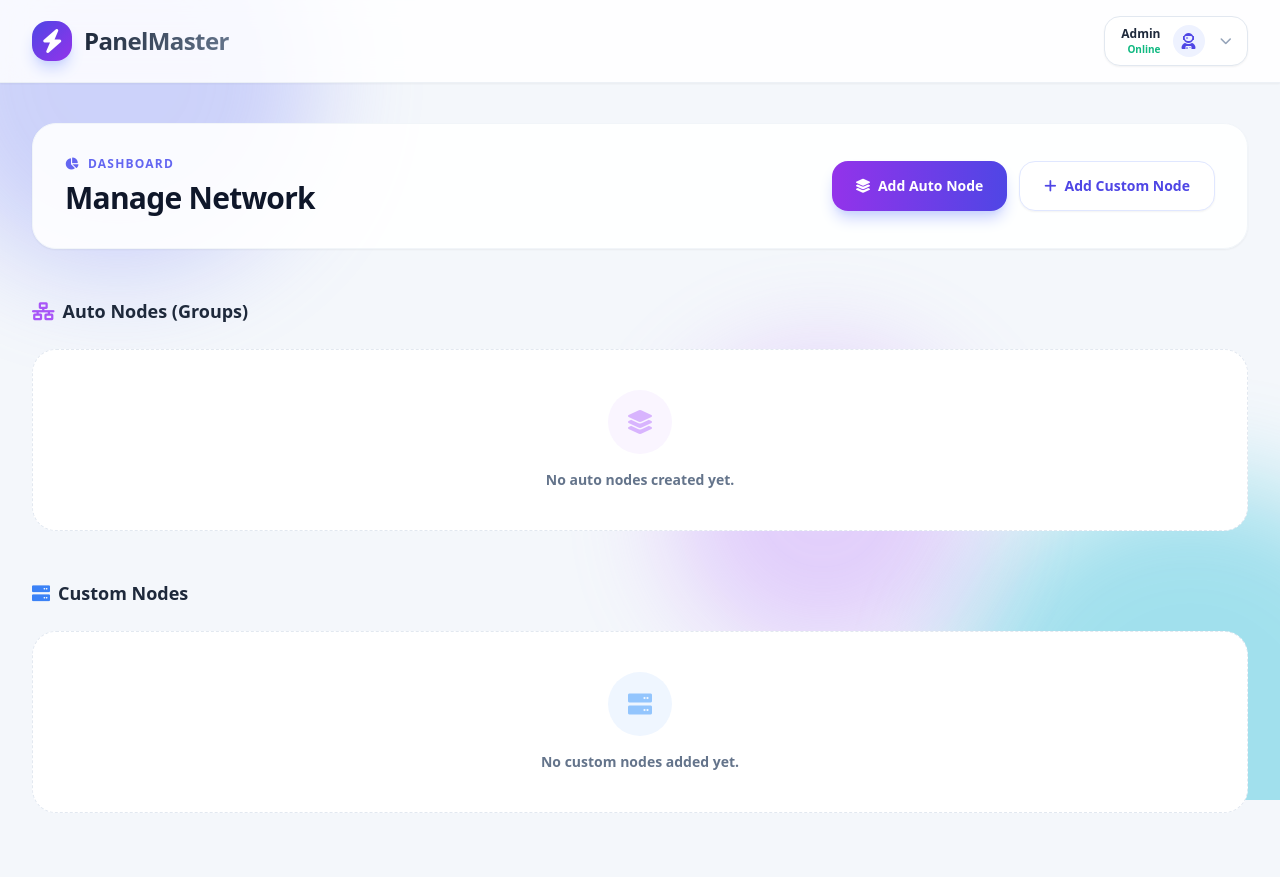
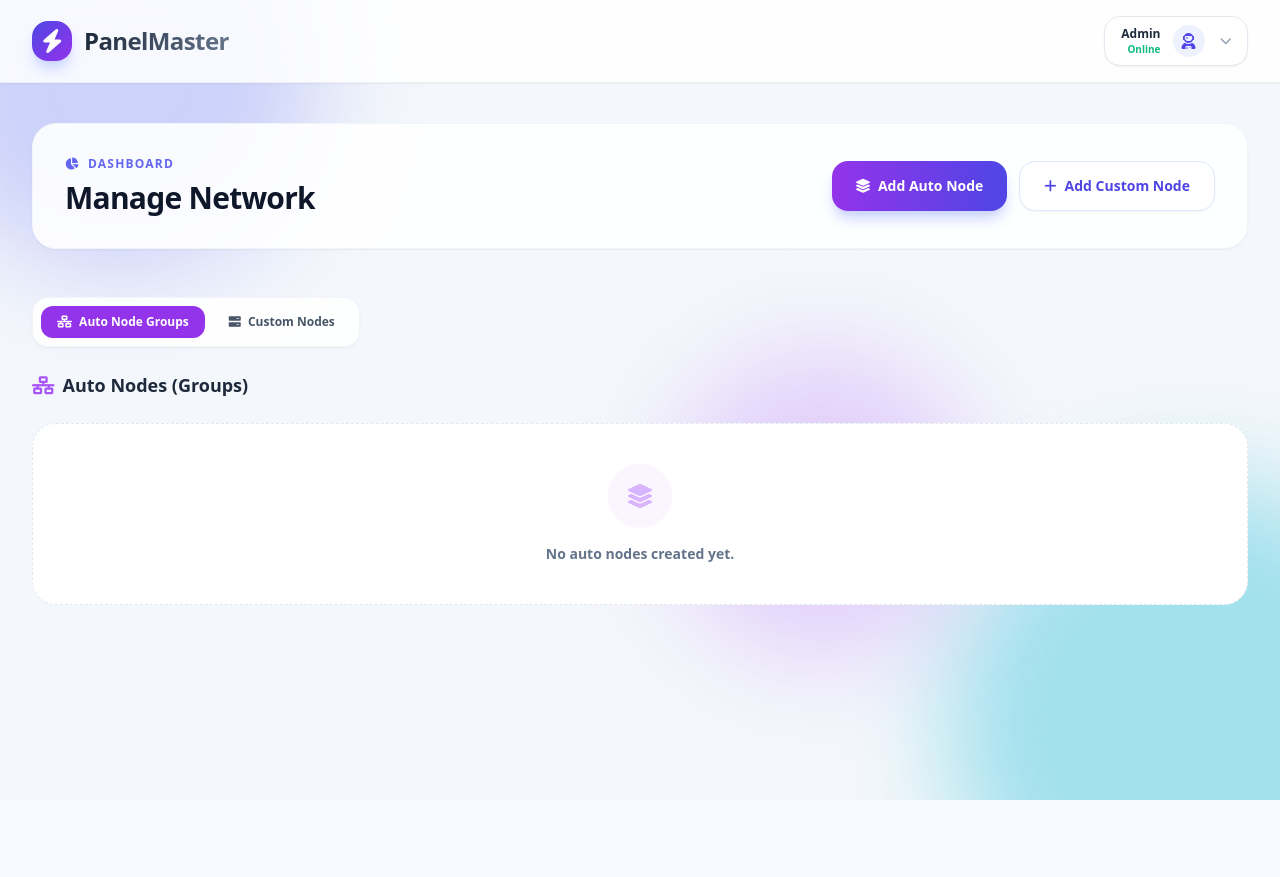
Before and after one commit to chitaw2000/PanelMaster_6, a Flask app: page / in a window 1280 px wide. After the commit the page ends 800 px from the top, so only its background shows below. Run offline with Flask 3, Linux system fonts and the light colour scheme; the visitor is signed in with stand-in values (Sample User, id 1); parts of the project's set-up code (start-up, migrations or seed data) failed here and were passed over; some libraries are stand-ins or nearby versions.

Commit message:
Add backup folder mapping, typed delete confirmations, and dashboard section tabs.
Store node backups in group/custom folders with folder metadata in UI, require typed ID confirmation for auto-group and node deletion, and add menu tabs to switch between auto groups and custom nodes.

Made-with: Cursor

```diff
--- a/main.py
+++ b/main.py
@@ -347,9 +347,8 @@ def dashboard():
             }
 
     for nid, files in raw_backups.items():
-        if nid in nodes:
-            custom_backups[nid] = {"name": nodes[nid].get('name', nid), "ip": nodes[nid].get('ip', ''), "files": files}
-        elif nid in auto_nids_map:
+        # Prefer showing nodes under their group section when available.
+        if nid in auto_nids_map:
             nmeta = auto_nids_map[nid]
             gid = nmeta["gid"]
             auto_backups[gid]["nodes"][nid] = {
@@ -357,6 +356,8 @@ def dashboard():
                 "ip": nmeta["ip"],
                 "files": files
             }
+        elif nid in nodes:
+            custom_backups[nid] = {"name": nodes[nid].get('name', nid), "ip": nodes[nid].get('ip', ''), "files": files}
         else:
             orphaned_backups[nid] = files
 
@@ -1449,32 +1450,33 @@ def create_node_backup(node_id):
         with db_lock:
             with open(USERS_DB, 'r') as f:
                 db = json.load(f)
-        filename, user_count = create_node_backup_snapshot(BACKUP_DIR, node_id, db)
-        log_activity("Create Node Backup", f"node={node_id} users={user_count} file={filename}", "info")
+        groups = load_auto_groups()
+        backup_ref, user_count, folder_label = create_node_backup_snapshot(BACKUP_DIR, node_id, db, groups)
+        log_activity("Create Node Backup", f"node={node_id} users={user_count} file={backup_ref} folder={folder_label}", "info")
     return redirect(request.referrer)
 
-@app.route('/download_backup/<filename>')
-def download_backup(filename):
-    path = safe_backup_path(BACKUP_DIR, filename)
+@app.route('/download_backup/<path:backup_ref>')
+def download_backup(backup_ref):
+    path = safe_backup_path(BACKUP_DIR, backup_ref)
     if not path:
         return redirect(request.referrer or url_for('dashboard'))
     if os.path.exists(path):
         return send_file(path, as_attachment=True)
     return redirect(request.referrer)
 
-@app.route('/delete_backup/<filename>', methods=['POST'])
-def delete_backup(filename):
-    path = safe_backup_path(BACKUP_DIR, filename)
+@app.route('/delete_backup/<path:backup_ref>', methods=['POST'])
+def delete_backup(backup_ref):
+    path = safe_backup_path(BACKUP_DIR, backup_ref)
     if not path:
         return redirect(request.referrer or url_for('dashboard'))
     if os.path.exists(path):
         os.remove(path)
-        log_activity("Delete Backup", f"file={filename}", "warning")
+        log_activity("Delete Backup", f"file={backup_ref}", "warning")
     return redirect(request.referrer)
 
-@app.route('/restore_node_backup/<filename>', methods=['POST'])
-def restore_node_backup(filename):
-    path = safe_backup_path(BACKUP_DIR, filename)
+@app.route('/restore_node_backup/<path:backup_ref>', methods=['POST'])
+def restore_node_backup(backup_ref):
+    path = safe_backup_path(BACKUP_DIR, backup_ref)
     if not path or not os.path.exists(path):
         return redirect(request.referrer or url_for('dashboard'))
 
@@ -1533,7 +1535,7 @@ def restore_node_backup(filename):
         suffix = " ; unset -f systemctl; systemctl reset-failed xray; systemctl restart xray"
         execute_ssh_bg(ip, [prefix + " ; ".join(cmds) + suffix])
 
-    log_activity("Restore Node Backup", f"node={target_node} users={restored_count} file={filename}", "success")
+    log_activity("Restore Node Backup", f"node={target_node} users={restored_count} file={backup_ref}", "success")
     return redirect(request.referrer or f"/node/{target_node}")
 
 @app.route('/purge_node/<node_id>', methods=['POST'])
@@ -1549,9 +1551,17 @@ def purge_node(node_id):
                 json.dump(db, f)
 
     if os.path.exists(BACKUP_DIR):
-        for f in os.listdir(BACKUP_DIR):
-            if f.startswith(f"backup_{node_id}_") or f.startswith(f"node_backup__{node_id}__"):
-                os.remove(os.path.join(BACKUP_DIR, f))
+        for root, _, files in os.walk(BACKUP_DIR):
+            for f in files:
+                if (
+                    f.startswith(f"backup_{node_id}_")
+                    or f.startswith(f"node_backup__{node_id}__")
+                    or f"__{node_id}__" in f
+                ):
+                    try:
+                        os.remove(os.path.join(root, f))
+                    except Exception:
+                        pass
     log_activity("Purge Node Data", f"node={node_id}", "error")
     return redirect(request.referrer)
 
@@ -1606,9 +1616,9 @@ def create_full_backup():
     log_activity("Create Full Backup", f"file={filename} users={len(users_db)}", "info")
     return redirect(request.referrer or url_for('dashboard'))
 
-@app.route('/restore_full_backup/<filename>', methods=['POST'])
-def restore_full_backup(filename):
-    path = safe_backup_path(BACKUP_DIR, filename)
+@app.route('/restore_full_backup/<path:backup_ref>', methods=['POST'])
+def restore_full_backup(backup_ref):
+    path = safe_backup_path(BACKUP_DIR, backup_ref)
     if not path or not os.path.exists(path):
         return redirect(request.referrer or url_for('dashboard'))
 
@@ -1657,7 +1667,7 @@ def restore_full_backup(filename):
         suffix = " ; unset -f systemctl; systemctl reset-failed xray; systemctl restart xray"
         execute_ssh_bg(ip, [prefix + " ; ".join(cmds) + suffix])
 
-    log_activity("Restore Full Backup", f"file={filename} users={len(users_db)}", "success")
+    log_activity("Restore Full Backup", f"file={backup_ref} users={len(users_db)}", "success")
     return redirect(url_for('dashboard'))
 
 @app.route('/upload_backup', methods=['POST'])
--- a/templates/dashboard.html
+++ b/templates/dashboard.html
@@ -68,14 +68,19 @@
         </div>
     </div>
 
-    <div class="mb-12">
+    <div class="mb-6 bg-white/90 rounded-2xl border border-slate-100 p-2 inline-flex gap-2 shadow-sm">
+        <button id="sectionTabAuto" onclick="switchDashboardSection('auto')" class="px-4 py-2 rounded-xl text-xs font-black bg-purple-600 text-white"><i class="fa-solid fa-network-wired mr-1"></i> Auto Node Groups</button>
+        <button id="sectionTabCustom" onclick="switchDashboardSection('custom')" class="px-4 py-2 rounded-xl text-xs font-black text-slate-600 hover:bg-slate-100"><i class="fa-solid fa-server mr-1"></i> Custom Nodes</button>
+    </div>
+
+    <div id="sectionAuto" class="mb-12">
         <h2 class="text-lg font-black text-slate-800 mb-6 flex items-center gap-2"><i class="fa-solid fa-network-wired text-purple-500"></i> Auto Nodes (Groups)</h2>
         {% if groups %}
         <div class="grid grid-cols-1 md:grid-cols-2 xl:grid-cols-3 gap-6">
             {% for g in groups %}
             <div class="relative bg-gradient-to-br from-indigo-600 via-purple-600 to-fuchsia-600 rounded-3xl shadow-lg shadow-purple-200/50 hover:shadow-xl hover:shadow-purple-300/50 transition-all duration-300 group overflow-hidden flex flex-col text-white border border-white/10 hover:-translate-y-1 card-fx reveal-up">
                 <div class="absolute top-0 right-0 -mr-8 -mt-8 w-40 h-40 bg-white/10 rounded-full blur-2xl pointer-events-none"></div>
-                <form action="/delete_auto_group/{{ g.id }}" method="POST" onsubmit="return confirm('⚠️ WARNING: Delete this entire Auto Node?');" class="absolute top-5 right-5 z-10 opacity-100 md:opacity-0 md:group-hover:opacity-100 transition-opacity"><button type="submit" class="bg-black/20 hover:bg-red-500/80 backdrop-blur-md p-2.5 rounded-xl transition-colors" title="Delete Group"><i class="fa-solid fa-trash-can text-sm"></i></button></form>
+                <form action="/delete_auto_group/{{ g.id }}" method="POST" onsubmit="return confirmDeleteByTyping('Auto Group', '{{ g.id }}');" class="absolute top-5 right-5 z-10 opacity-100 md:opacity-0 md:group-hover:opacity-100 transition-opacity"><button type="submit" class="bg-black/20 hover:bg-red-500/80 backdrop-blur-md p-2.5 rounded-xl transition-colors" title="Delete Group"><i class="fa-solid fa-trash-can text-sm"></i></button></form>
                 <a href="/group/{{ g.id }}" class="block p-7 flex-1 flex flex-col relative z-10">
                     <div class="flex justify-between items-start mb-5"><div class="w-14 h-14 rounded-2xl bg-white/20 backdrop-blur-md flex items-center justify-center text-2xl border border-white/20 shadow-inner"><i class="fa-solid fa-network-wired"></i></div><div class="text-right mr-10 md:group-hover:hidden transition-opacity"><span class="bg-black/20 backdrop-blur-md border border-white/10 px-3 py-1 rounded-lg text-[10px] font-black uppercase font-mono shadow-sm">{{ g.id }}</span></div></div>
                     <h2 class="text-2xl font-black mb-2 truncate pr-8">{{ g.name }}</h2>
@@ -90,7 +95,7 @@
         {% endif %}
     </div>
 
-    <div>
+    <div id="sectionCustom">
         <h2 class="text-lg font-black text-slate-800 mb-6 flex items-center gap-2"><i class="fa-solid fa-server text-blue-500"></i> Custom Nodes</h2>
         {% if nodes %}
         <div class="grid grid-cols-1 md:grid-cols-2 xl:grid-cols-3 gap-6">
@@ -170,11 +175,12 @@
                         <div class="truncate mr-2">
                             <p class="text-xs font-black text-slate-700 truncate">{{ f.filename }}</p>
                             <p class="text-[10px] font-bold text-slate-400">{{ f.time }} • {{ f.size }}</p>
+                            <p class="text-[9px] font-mono font-bold text-slate-400">Folder: {{ f.folder }}</p>
                         </div>
                         <div class="flex gap-1.5 shrink-0">
-                            <a href="/download_backup/{{ f.filename }}" class="bg-indigo-50 text-indigo-600 hover:bg-indigo-600 hover:text-white w-8 h-8 rounded-lg flex items-center justify-center transition-colors"><i class="fa-solid fa-download text-[10px]"></i></a>
-                            <form action="/restore_full_backup/{{ f.filename }}" method="POST" onsubmit="return confirm('Restore FULL backup now?');" class="m-0"><button type="submit" class="bg-emerald-50 text-emerald-600 hover:bg-emerald-600 hover:text-white w-8 h-8 rounded-lg flex items-center justify-center transition-colors"><i class="fa-solid fa-rotate-left text-[10px]"></i></button></form>
-                            <form action="/delete_backup/{{ f.filename }}" method="POST" onsubmit="return confirm('Delete backup?');" class="m-0"><button type="submit" class="bg-red-50 text-red-500 hover:bg-red-500 hover:text-white w-8 h-8 rounded-lg flex items-center justify-center transition-colors"><i class="fa-solid fa-trash-can text-[10px]"></i></button></form>
+                            <a href="/download_backup/{{ f.ref }}" class="bg-indigo-50 text-indigo-600 hover:bg-indigo-600 hover:text-white w-8 h-8 rounded-lg flex items-center justify-center transition-colors"><i class="fa-solid fa-download text-[10px]"></i></a>
+                            <form action="/restore_full_backup/{{ f.ref }}" method="POST" onsubmit="return confirm('Restore FULL backup now?');" class="m-0"><button type="submit" class="bg-emerald-50 text-emerald-600 hover:bg-emerald-600 hover:text-white w-8 h-8 rounded-lg flex items-center justify-center transition-colors"><i class="fa-solid fa-rotate-left text-[10px]"></i></button></form>
+                            <form action="/delete_backup/{{ f.ref }}" method="POST" onsubmit="return confirm('Delete backup?');" class="m-0"><button type="submit" class="bg-red-50 text-red-500 hover:bg-red-500 hover:text-white w-8 h-8 rounded-lg flex items-center justify-center transition-colors"><i class="fa-solid fa-trash-can text-[10px]"></i></button></form>
                         </div>
                     </div>
                     {% endfor %}
@@ -205,11 +211,12 @@
                                 <div class="truncate mr-2">
                                     <p class="text-[11px] font-bold text-slate-700 truncate">{{ f.filename }}</p>
                                     <p class="text-[9px] font-mono font-bold text-slate-400">{{ f.time }} • {{ f.size }}</p>
+                                    <p class="text-[8px] font-mono font-bold text-slate-400">Folder: {{ f.folder }}</p>
                                 </div>
                                 <div class="flex gap-1 shrink-0">
-                                    <a href="/download_backup/{{ f.filename }}" class="bg-indigo-100 text-indigo-600 hover:bg-indigo-600 hover:text-white w-6 h-6 rounded flex items-center justify-center transition-colors"><i class="fa-solid fa-download text-[9px]"></i></a>
-                                    <form action="/restore_node_backup/{{ f.filename }}" method="POST" onsubmit="return confirm('Restore this node backup to {{ nid }}?');" class="m-0"><input type="hidden" name="node_id" value="{{ nid }}"><button type="submit" class="bg-emerald-100 text-emerald-600 hover:bg-emerald-600 hover:text-white w-6 h-6 rounded flex items-center justify-center transition-colors"><i class="fa-solid fa-rotate-left text-[9px]"></i></button></form>
-                                    <form action="/delete_backup/{{ f.filename }}" method="POST" onsubmit="return confirm('Delete backup?');" class="m-0"><button type="submit" class="bg-red-100 text-red-500 hover:bg-red-500 hover:text-white w-6 h-6 rounded flex items-center justify-center transition-colors"><i class="fa-solid fa-trash-can text-[9px]"></i></button></form>
+                                    <a href="/download_backup/{{ f.ref }}" class="bg-indigo-100 text-indigo-600 hover:bg-indigo-600 hover:text-white w-6 h-6 rounded flex items-center justify-center transition-colors"><i class="fa-solid fa-download text-[9px]"></i></a>
+                                    <form action="/restore_node_backup/{{ f.ref }}" method="POST" onsubmit="return confirm('Restore this node backup to {{ nid }}?');" class="m-0"><input type="hidden" name="node_id" value="{{ nid }}"><button type="submit" class="bg-emerald-100 text-emerald-600 hover:bg-emerald-600 hover:text-white w-6 h-6 rounded flex items-center justify-center transition-colors"><i class="fa-solid fa-rotate-left text-[9px]"></i></button></form>
+                                    <form action="/delete_backup/{{ f.ref }}" method="POST" onsubmit="return confirm('Delete backup?');" class="m-0"><button type="submit" class="bg-red-100 text-red-500 hover:bg-red-500 hover:text-white w-6 h-6 rounded flex items-center justify-center transition-colors"><i class="fa-solid fa-trash-can text-[9px]"></i></button></form>
                                 </div>
                             </div>
                             {% endfor %}
@@ -245,11 +252,12 @@
                                         <div class="truncate mr-2">
                                             <p class="text-[11px] font-bold text-slate-700 truncate">{{ f.filename }}</p>
                                             <p class="text-[8px] font-mono font-bold text-slate-400">{{ f.time }} • {{ f.size }}</p>
+                                            <p class="text-[8px] font-mono font-bold text-slate-400">Folder: {{ f.folder }}</p>
                                         </div>
                                         <div class="flex gap-1 shrink-0">
-                                            <a href="/download_backup/{{ f.filename }}" class="bg-indigo-100 text-indigo-600 hover:bg-indigo-600 hover:text-white w-6 h-6 rounded flex items-center justify-center transition-colors"><i class="fa-solid fa-download text-[9px]"></i></a>
-                                            <form action="/restore_node_backup/{{ f.filename }}" method="POST" onsubmit="return confirm('Restore this backup to {{ nid }}?');" class="m-0"><input type="hidden" name="node_id" value="{{ nid }}"><button type="submit" class="bg-emerald-100 text-emerald-600 hover:bg-emerald-600 hover:text-white w-6 h-6 rounded flex items-center justify-center transition-colors"><i class="fa-solid fa-rotate-left text-[9px]"></i></button></form>
-                                            <form action="/delete_backup/{{ f.filename }}" method="POST" onsubmit="return confirm('Delete backup?');" class="m-0"><button type="submit" class="bg-red-100 text-red-500 hover:bg-red-500 hover:text-white w-6 h-6 rounded flex items-center justify-center transition-colors"><i class="fa-solid fa-trash-can text-[9px]"></i></button></form>
+                                            <a href="/download_backup/{{ f.ref }}" class="bg-indigo-100 text-indigo-600 hover:bg-indigo-600 hover:text-white w-6 h-6 rounded flex items-center justify-center transition-colors"><i class="fa-solid fa-download text-[9px]"></i></a>
+                                            <form action="/restore_node_backup/{{ f.ref }}" method="POST" onsubmit="return confirm('Restore this backup to {{ nid }}?');" class="m-0"><input type="hidden" name="node_id" value="{{ nid }}"><button type="submit" class="bg-emerald-100 text-emerald-600 hover:bg-emerald-600 hover:text-white w-6 h-6 rounded flex items-center justify-center transition-colors"><i class="fa-solid fa-rotate-left text-[9px]"></i></button></form>
+                                            <form action="/delete_backup/{{ f.ref }}" method="POST" onsubmit="return confirm('Delete backup?');" class="m-0"><button type="submit" class="bg-red-100 text-red-500 hover:bg-red-500 hover:text-white w-6 h-6 rounded flex items-center justify-center transition-colors"><i class="fa-solid fa-trash-can text-[9px]"></i></button></form>
                                         </div>
                                     </div>
                                     {% endfor %}
@@ -276,10 +284,11 @@
                                 <div class="truncate mr-2">
                                     <p class="text-[11px] font-bold text-slate-700 truncate">{{ f.filename }}</p>
                                     <p class="text-[8px] font-mono font-bold text-slate-400">{{ f.time }} • {{ f.size }}</p>
+                                    <p class="text-[8px] font-mono font-bold text-slate-400">Folder: {{ f.folder }}</p>
                                 </div>
                                 <div class="flex gap-1 shrink-0">
-                                    <a href="/download_backup/{{ f.filename }}" class="bg-slate-100 text-slate-500 hover:bg-slate-500 hover:text-white w-6 h-6 rounded flex items-center justify-center transition-colors"><i class="fa-solid fa-download text-[9px]"></i></a>
-                                    <form action="/delete_backup/{{ f.filename }}" method="POST" onsubmit="return confirm('Delete backup?');" class="m-0"><button type="submit" class="bg-red-100 text-red-500 hover:bg-red-500 hover:text-white w-6 h-6 rounded flex items-center justify-center transition-colors"><i class="fa-solid fa-trash-can text-[9px]"></i></button></form>
+                                    <a href="/download_backup/{{ f.ref }}" class="bg-slate-100 text-slate-500 hover:bg-slate-500 hover:text-white w-6 h-6 rounded flex items-center justify-center transition-colors"><i class="fa-solid fa-download text-[9px]"></i></a>
+                                    <form action="/delete_backup/{{ f.ref }}" method="POST" onsubmit="return confirm('Delete backup?');" class="m-0"><button type="submit" class="bg-red-100 text-red-500 hover:bg-red-500 hover:text-white w-6 h-6 rounded flex items-center justify-center transition-colors"><i class="fa-solid fa-trash-can text-[9px]"></i></button></form>
                                 </div>
                             </div>
                             {% endfor %}
@@ -485,6 +494,27 @@ function closeHistoryModal() {
     const modal = document.getElementById('historyModal');
     if (modal) modal.classList.add('hidden');
 }
+function confirmDeleteByTyping(label, expectedId) {
+    const typed = prompt(`Type ${label} ID to delete:\n${expectedId}`);
+    if (typed === null) return false;
+    if ((typed || '').trim().toLowerCase() !== String(expectedId || '').trim().toLowerCase()) {
+        alert('ID does not match. Delete cancelled.');
+        return false;
+    }
+    return confirm(`Final confirm: delete ${label} [${expectedId}]?`);
+}
+function switchDashboardSection(section) {
+    const autoEl = document.getElementById('sectionAuto');
+    const customEl = document.getElementById('sectionCustom');
+    const autoBtn = document.getElementById('sectionTabAuto');
+    const customBtn = document.getElementById('sectionTabCustom');
+    const isAuto = section === 'auto';
+    if (autoEl) autoEl.classList.toggle('hidden', !isAuto);
+    if (customEl) customEl.classList.toggle('hidden', isAuto);
+    if (autoBtn) autoBtn.className = isAuto ? 'px-4 py-2 rounded-xl text-xs font-black bg-purple-600 text-white' : 'px-4 py-2 rounded-xl text-xs font-black text-slate-600 hover:bg-slate-100';
+    if (customBtn) customBtn.className = !isAuto ? 'px-4 py-2 rounded-xl text-xs font-black bg-indigo-600 text-white' : 'px-4 py-2 rounded-xl text-xs font-black text-slate-600 hover:bg-slate-100';
+    localStorage.setItem('dashboardSectionTab', isAuto ? 'auto' : 'custom');
+}
 function filterHistoryLogs() {
     const search = (document.getElementById('historySearchInput')?.value || '').trim().toLowerCase();
     const level = (document.getElementById('historyLevelFilter')?.value || '').trim().toLowerCase();
@@ -629,6 +659,8 @@ document.addEventListener('DOMContentLoaded', () => {
     refreshAllNodePings();
     setInterval(refreshAllNodePings, 20000);
     filterHistoryLogs();
+    const savedTab = localStorage.getItem('dashboardSectionTab') || 'auto';
+    switchDashboardSection(savedTab === 'custom' ? 'custom' : 'auto');
 });
 
 document.addEventListener('keydown', (e) => {
```
Also changed, not shown: core_backup.py (+45 -17 lines), templates/node.html (+6 -4 lines).
